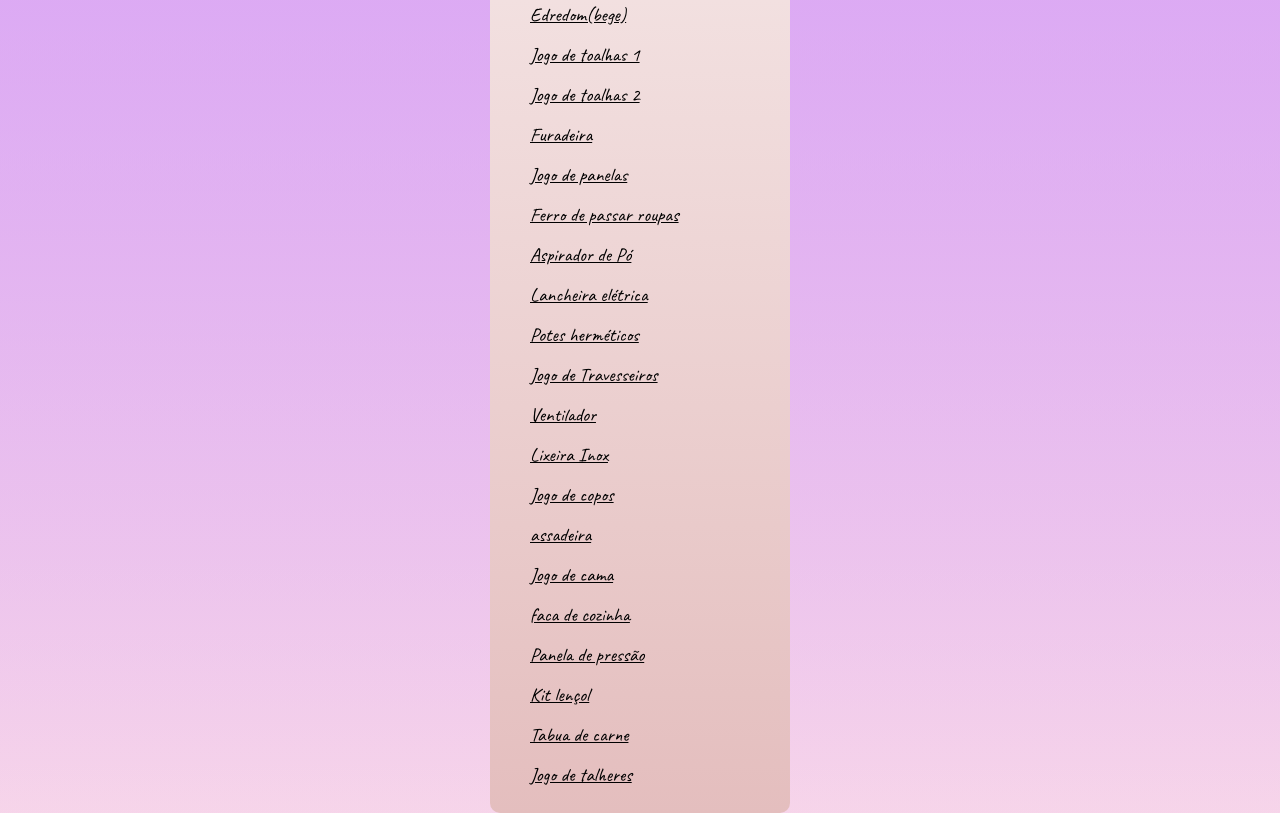
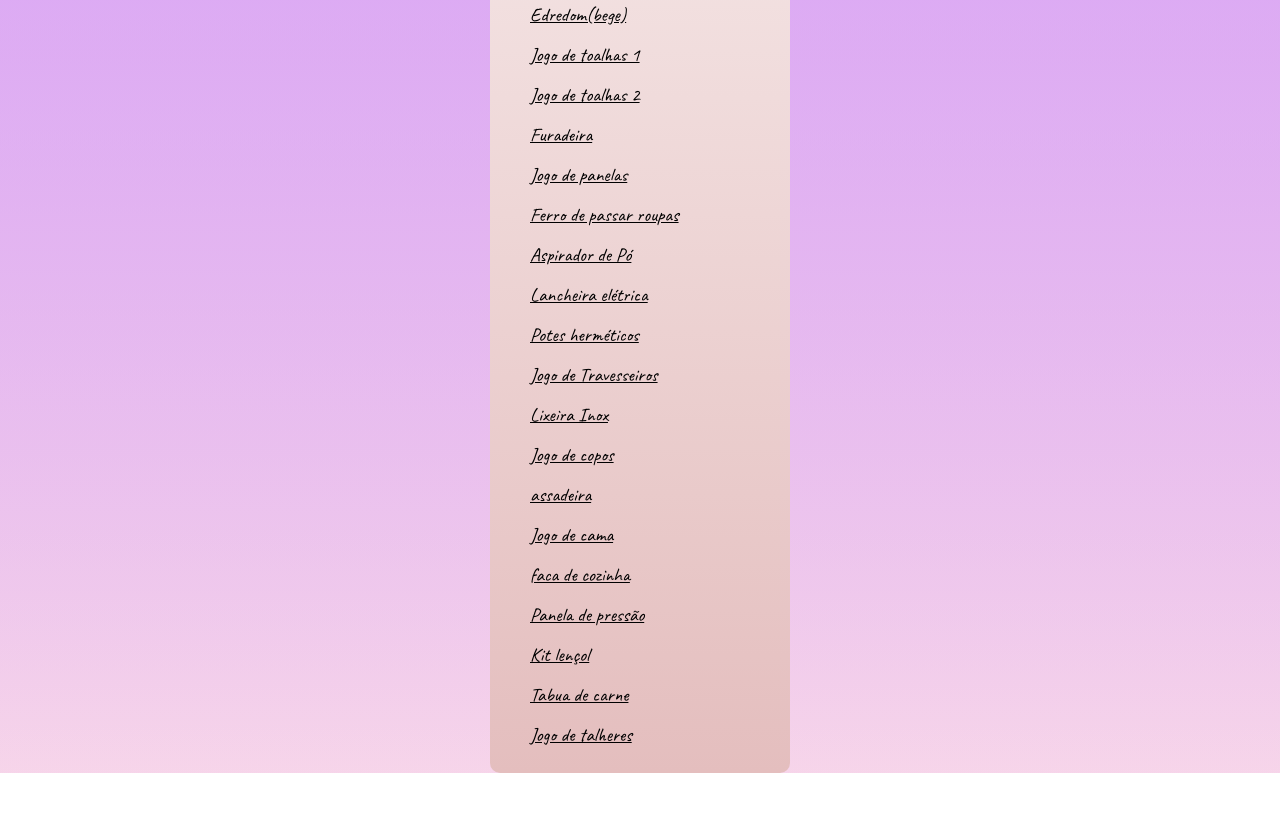
Before and after one commit to Hogatto/lista-casamento, a plain HTML site: page index.html in a window 1280 px wide. Shown: the part 742-1555 px from the top of the page. After the commit the page ends 1515 px from the top, so only its background shows below. Drawn offline with Linux system fonts and the light colour scheme.

Commit message:
ventilador tirado

```diff
--- a/index.html
+++ b/index.html
@@ -28,7 +28,6 @@
             <ul><a href="https://www.casasbahia.com.br/sanduicheira-mondial-master-grill-s-20-preto-inox-55011886/p/55011886?utm_medium=Cpc&utm_source=GP_PLA&IdSku=55011886&idLojista=10037&tipoLojista=1P&&utm_campaign=gg_pmax_core_elpo_apostas&gclid=CjwKCAiAuaKfBhBtEiwAht6H7yaZ1b0icDOpjnA9LN7CorpzA8a4ZhxHgo9X9lkkiU5tmLo14UiG_hoCuwkQAvD_BwE&gclsrc=aw.ds" target="_blank">Lancheira elétrica</a></ul>
             <ul><a href="https://www.magazineluiza.com.br/pote-hermetico-organiza-alimentos-cozinha-kit-6-pcs-quadrado-paramount/p/ac2b997844/ud/poud/?&seller_id=big2e-commerce&utm_source=google&utm_medium=pla&utm_campaign=&partner_id=69996&gclid=CjwKCAiAuaKfBhBtEiwAht6H74IdpqLNh4iJNamSv1bD0zPKZOgA0ZGXxoKypy2m59_TyqtNnDThZxoCXigQAvD_BwE&gclsrc=aw.ds" target="_blank">Potes herméticos</a></ul>
             <ul><a href="https://www.casasbahia.com.br/travesseiros-ortobom-bonjour-em-fibra-siliconizada-50-x-70-cm-branco-4-unidades-1001246231/p/1001246231?utm_medium=Cpc&utm_source=GP_PLA&IdSku=1001246231&idLojista=10037&tipoLojista=1P&&utm_campaign=gg_pmax_inter_cama&gclid=CjwKCAiAuaKfBhBtEiwAht6H7yUDbnVjSxMEE_SZSxMp21KIkyBIkdRUGo73CjvUTPP1FCmipc76LxoC-W4QAvD_BwE&gclsrc=aw.ds" target="_blank">Jogo de Travesseiros</a></ul>
-            <ul><a href="https://www.magazineluiza.com.br/ventilador-de-mesa-mondial-super-power-vsp-30-b-30cm-3-velocidades/p/231203800/ar/arvm/?&seller_id=magazineluiza&utm_source=google&utm_medium=pla&utm_campaign=&partner_id=66786&gclid=CjwKCAiAuaKfBhBtEiwAht6H7_1iVPFALo6-ikS5osnd_rNT83M9j2RM7WnyiDakslA8x33vPzF4-BoCHIgQAvD_BwE&gclsrc=aw.ds" target="_blank">Ventilador</a></ul>
             <ul><a href="https://www.magazineluiza.com.br/kit-lixeira-inox-com-pedal-e-tampa-3l-e-12l-2-pecas-brinox-standard/p/146110100/ud/udli/?&seller_id=magazineluiza&utm_source=google&utm_medium=pla&utm_campaign=&partner_id=69903&gclid=CjwKCAiAuaKfBhBtEiwAht6H795Z7Xva5TlC8gm6ZfzrY6F6FhGAen5VyQ_pavUPXzI0qtCCHWS9_xoCDmgQAvD_BwE&gclsrc=aw.ds" target="_blank">Lixeira Inox</a></ul>
             <ul><a href="https://www.magazineluiza.com.br/jogo-de-copos-de-vidro-300ml-6-pecas-nadir-brisa/p/142260000/ud/coco/?&seller_id=magazineluiza&utm_source=google&utm_medium=pla&utm_campaign=&partner_id=69736&gclid=CjwKCAiAuaKfBhBtEiwAht6H70vSJQDZXOMlYJrI-LAHCGkgJ-DGn26XMoa3DOOdRpaKVLN50OZVSBoCQ4oQAvD_BwE&gclsrc=aw.ds" target="_blank">Jogo de copos</a></ul>
             <ul><a href="https://www.casasbahia.com.br/forma-retangular-rochedo-f3-dura-revestida-373-cm-55017917/p/55017917?utm_medium=cpc&utm_source=GP_PLA&IdSku=55017917&idLojista=10037&tipoLojista=1P&&utm_campaign=gg_pmax_inter_utld&gclid=CjwKCAiAuaKfBhBtEiwAht6H71ngZSfR-w9oO7OuXVeE404AwiXPmfZQ13HrkAZGL5R-1PeBPB4DhRoCEd0QAvD_BwE&gclsrc=aw.ds" target="_blank">assadeira</a></ul>
```
